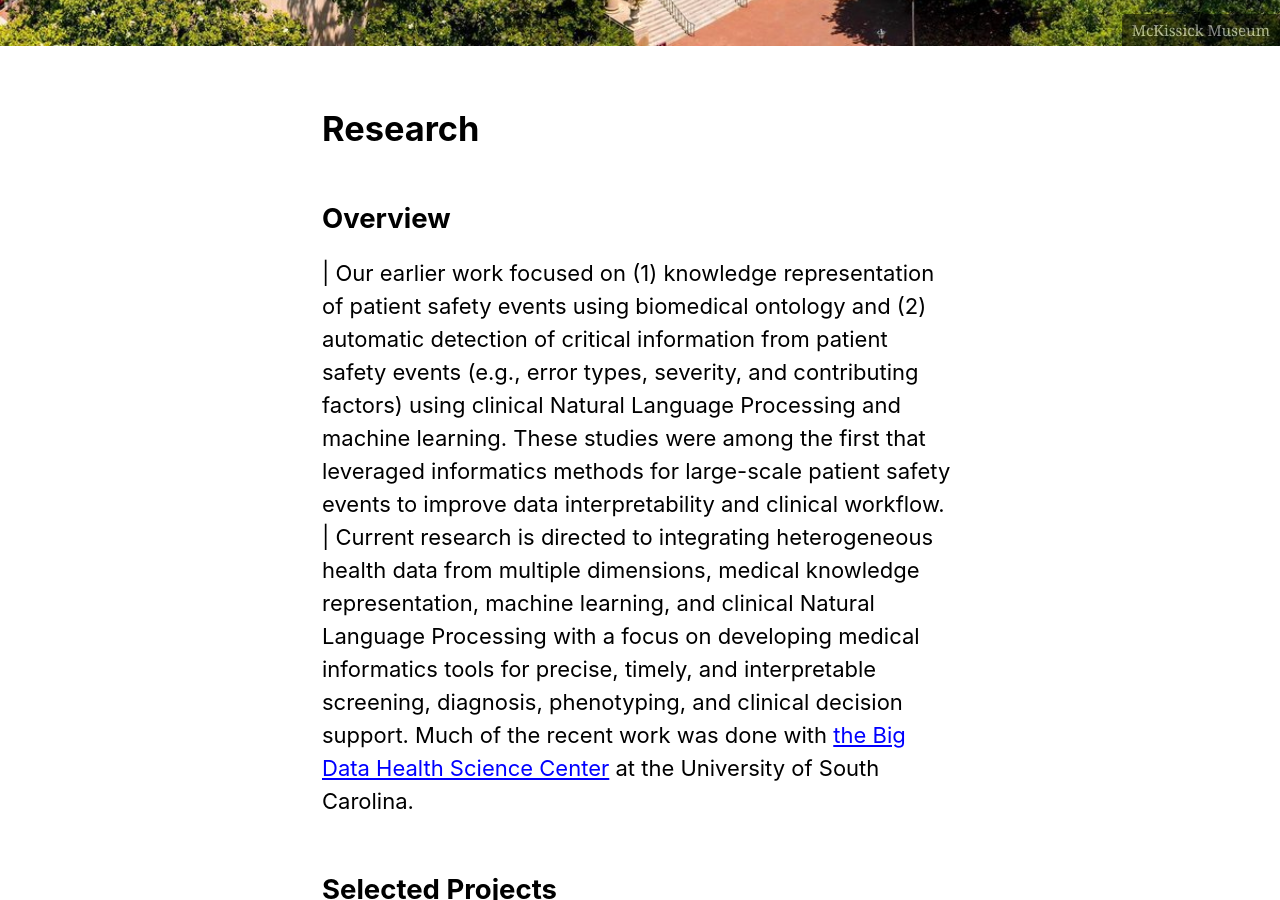
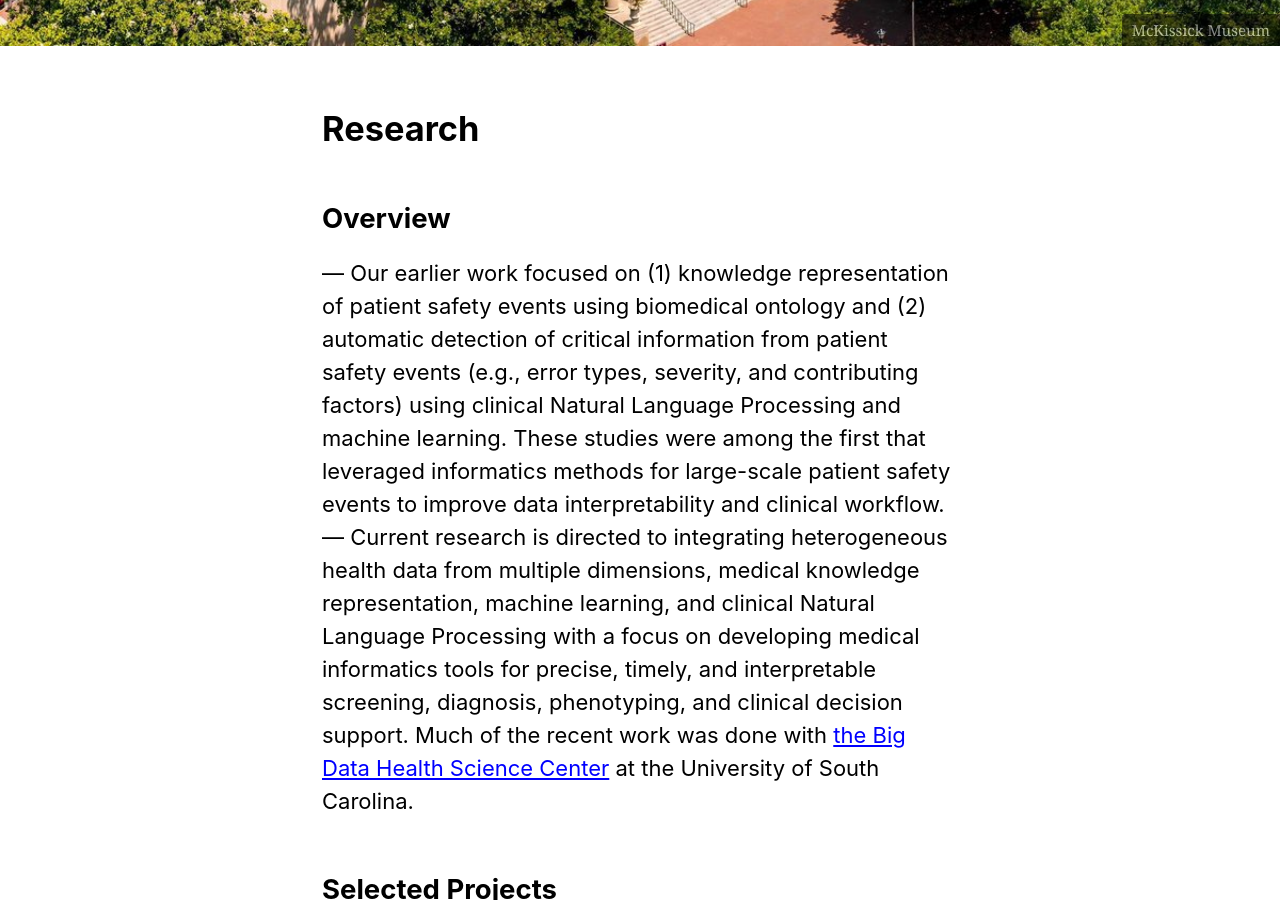
Before and after one commit to nehcgnail/nehcgnail.github.io, a Jekyll site: the page built from _pages/research.md, in a window 1280 px wide and 900 px high, scrolled down 479 px. Built offline with Jekyll 4.4.1, drawn with Linux system fonts in a browser that asks for light colours; cached includes are drawn as plain includes; nearby versions of some CDN libraries.

Commit message:
research

```diff
--- a/_pages/research.md
+++ b/_pages/research.md
@@ -9,8 +9,8 @@
 ---
 
 ## Overview
-|	Our earlier work focused on (1) knowledge representation of patient safety events using biomedical ontology and (2) automatic detection of critical information from patient safety events (e.g., error types, severity, and contributing factors) using clinical Natural Language Processing and machine learning. These studies were among the first that leveraged informatics methods for large-scale patient safety events to improve data interpretability and clinical workflow. <br/>
-|	Current research is directed to integrating heterogeneous health data from multiple dimensions, medical knowledge representation, machine learning, and clinical Natural Language Processing with a focus on developing medical informatics tools for precise, timely, and interpretable screening, diagnosis, phenotyping, and clinical decision support. Much of the recent work was done with [the Big Data Health Science Center](https://bigdata.sc.edu) at the University of South Carolina.<br/>
+--- Our earlier work focused on (1) knowledge representation of patient safety events using biomedical ontology and (2) automatic detection of critical information from patient safety events (e.g., error types, severity, and contributing factors) using clinical Natural Language Processing and machine learning. These studies were among the first that leveraged informatics methods for large-scale patient safety events to improve data interpretability and clinical workflow. <br/>
+--- Current research is directed to integrating heterogeneous health data from multiple dimensions, medical knowledge representation, machine learning, and clinical Natural Language Processing with a focus on developing medical informatics tools for precise, timely, and interpretable screening, diagnosis, phenotyping, and clinical decision support. Much of the recent work was done with [the Big Data Health Science Center](https://bigdata.sc.edu) at the University of South Carolina.<br/>
 
 ## Selected Projects
 ### Dissecting Patient Safety Events through Data Science
```
